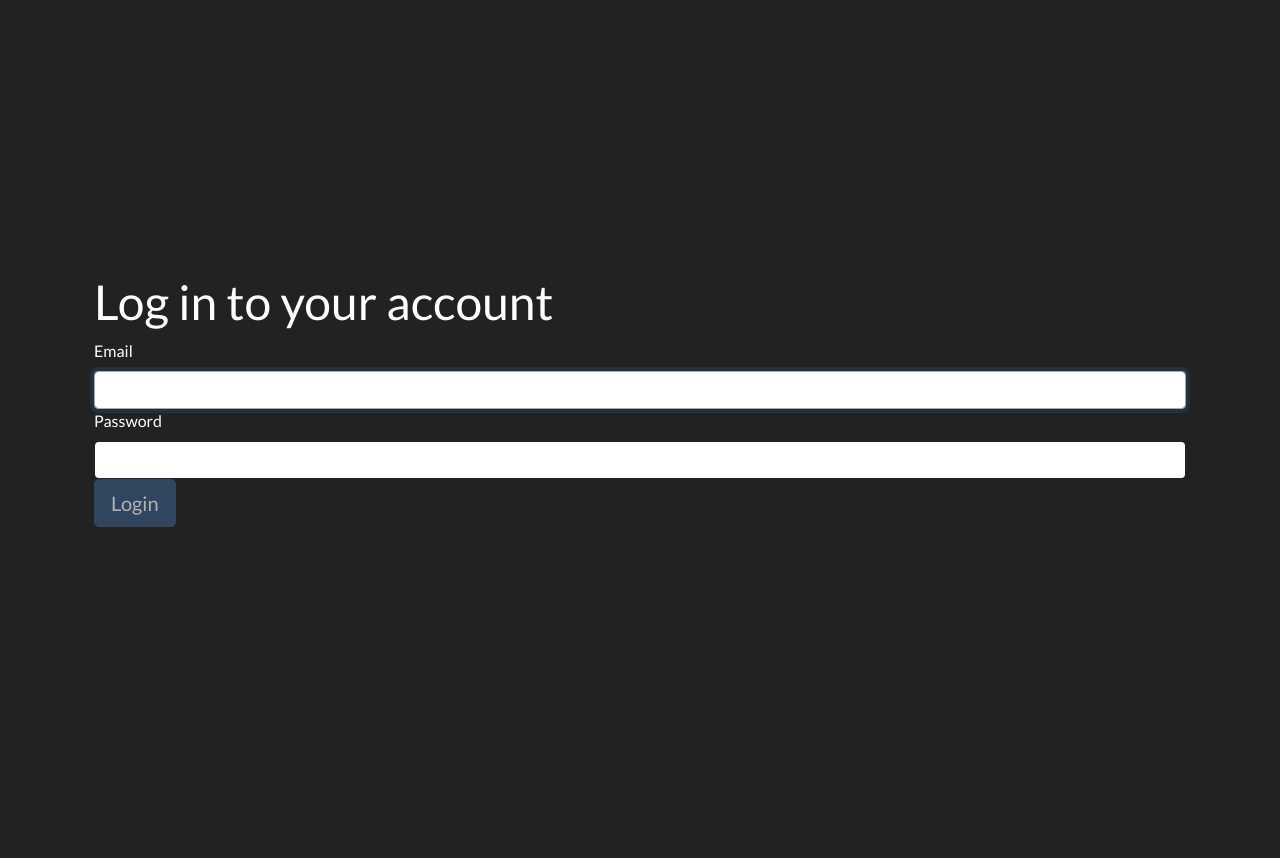
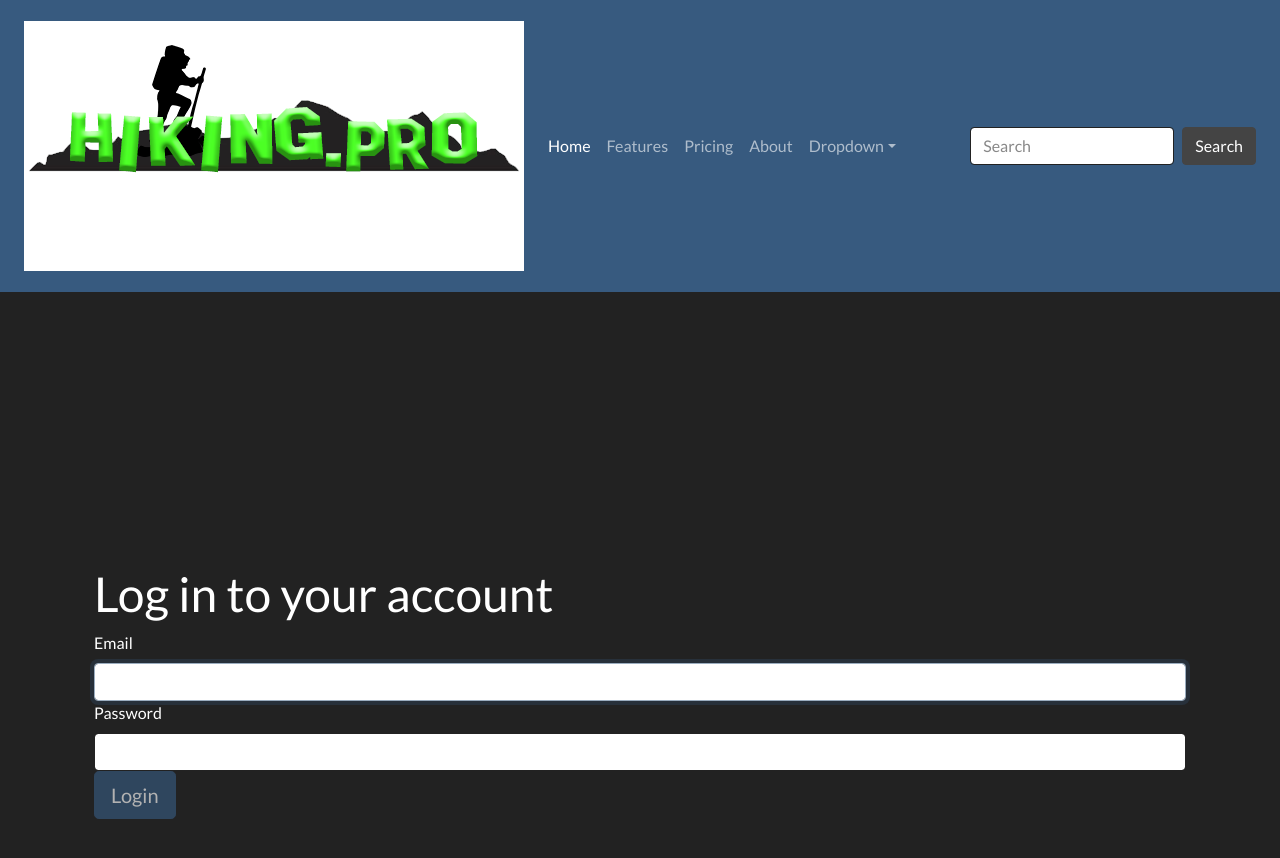
Before and after one commit to amcourson/Hiking.Pro, a React (Create React App) app in the folder client/: page /login in a window 1280 px wide. Shown: the top 858 px of the page. Before the commit the page ends 800 px from the top, so only its background shows below. Built offline with nearby package versions, Linux system fonts and the light colour scheme; what google-maps-react would draw is missing.

Commit message:
adding logo

```diff
--- a/client/src/App.js
+++ b/client/src/App.js
@@ -5,6 +5,7 @@
 import LocationDetail from "./pages/LocationDetail";
 import { StoreProvider } from "./utils/GlobalState";
 import Dashboard from "./pages/dashboard";
+import logo from "./logo.png";
 
 
 
@@ -14,6 +15,47 @@
   return (
     <Router>
       <StoreProvider>
+      <nav class="navbar navbar-expand-lg navbar-dark bg-primary">
+  <div class="container-fluid">
+    <a class="navbar-brand" href="#"><img src = {logo} /></a>
+    <button class="navbar-toggler" type="button" data-bs-toggle="collapse" data-bs-target="#navbarColor01" aria-controls="navbarColor01" aria-expanded="false" aria-label="Toggle navigation">
+      <span class="navbar-toggler-icon"></span>
+    </button>
+
+    <div class="collapse navbar-collapse" id="navbarColor01">
+      <ul class="navbar-nav me-auto">
+        <li class="nav-item">
+          <a class="nav-link active" href="#">Home
+            <span class="visually-hidden">(current)</span>
+          </a>
+        </li>
+        <li class="nav-item">
+          <a class="nav-link" href="#">Features</a>
+        </li>
+        <li class="nav-item">
+          <a class="nav-link" href="#">Pricing</a>
+        </li>
+        <li class="nav-item">
+          <a class="nav-link" href="#">About</a>
+        </li>
+        <li class="nav-item dropdown">
+          <a class="nav-link dropdown-toggle" data-bs-toggle="dropdown" href="#" role="button" aria-haspopup="true" aria-expanded="false">Dropdown</a>
+          <div class="dropdown-menu">
+            <a class="dropdown-item" href="#">Action</a>
+            <a class="dropdown-item" href="#">Another action</a>
+            <a class="dropdown-item" href="#">Something else here</a>
+            <div class="dropdown-divider"></div>
+            <a class="dropdown-item" href="#">Separated link</a>
+          </div>
+        </li>
+      </ul>
+      <form class="d-flex">
+        <input class="form-control me-sm-2" type="text" placeholder="Search" />
+        <button class="btn btn-secondary my-2 my-sm-0" type="submit">Search</button>
+      </form>
+    </div>
+  </div>
+</nav>
         <Switch>
           <Route exact path='/'>
             <Home />
--- a/client/src/components/maps.js
+++ b/client/src/components/maps.js
@@ -39,7 +39,7 @@
                 google={this.props.google}
                 zoom={14}
                 style={mapStyles}
-                initialCenter={
+                center={
                     {
                         lat:this.props.lat,
                         lng:this.props.lng
```
Also changed, not shown: client/src/logo.png (added).
